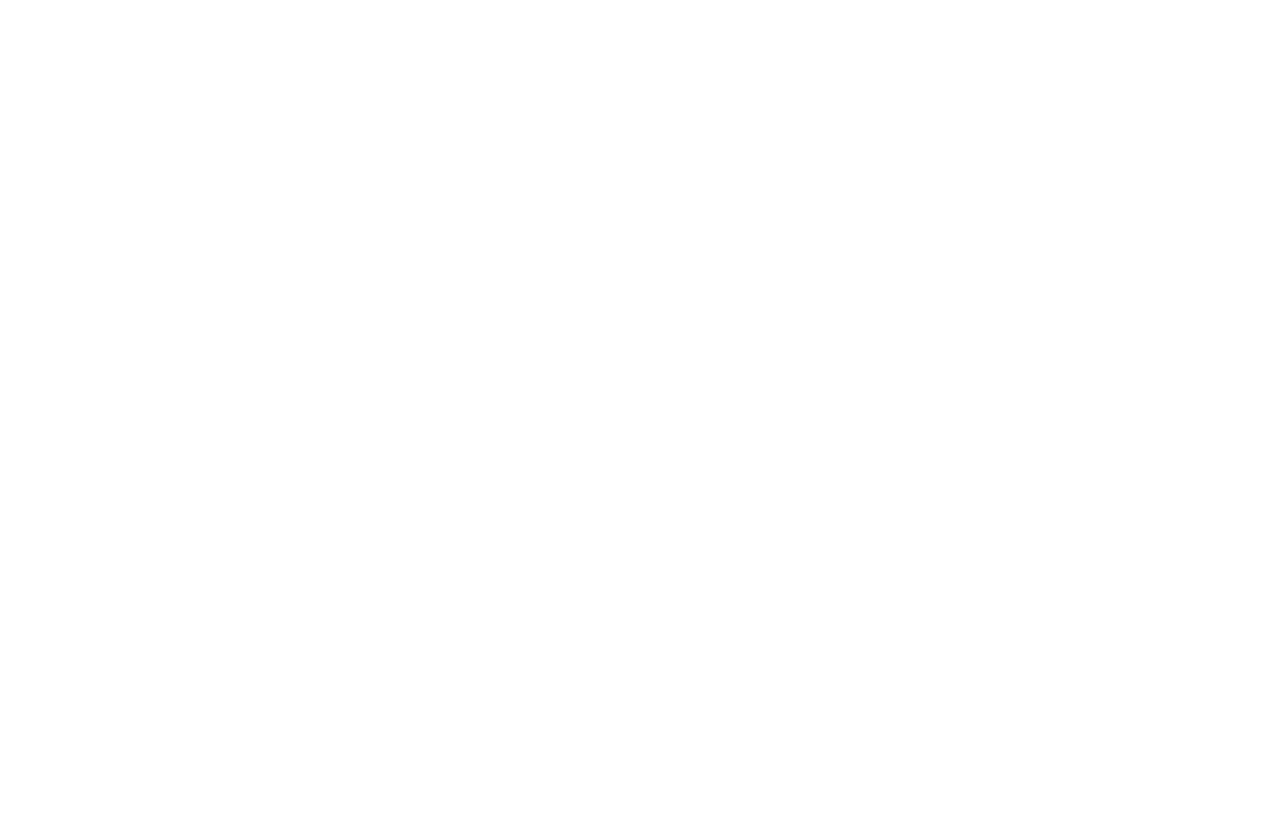
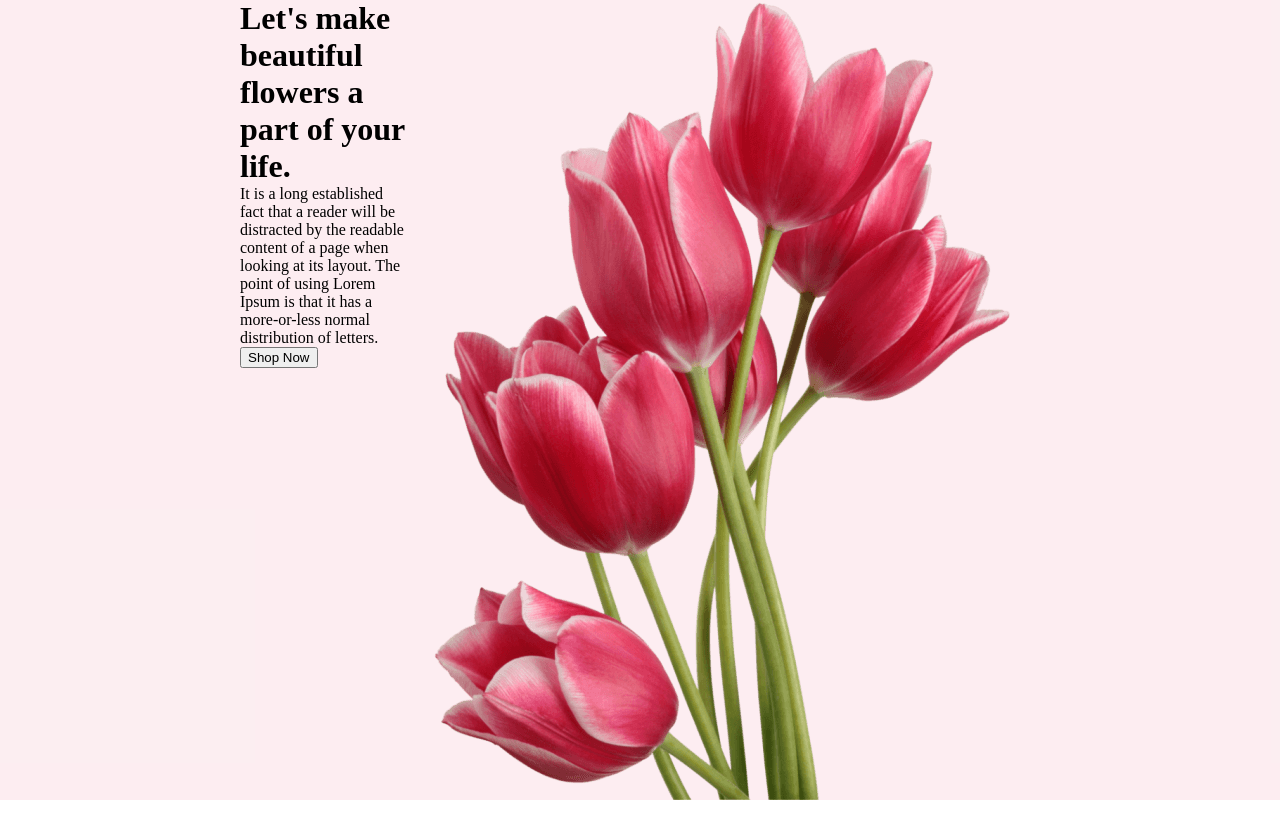
Before and after one commit to sayeed-cse/flower-shop-assignment, a plain HTML site: page index.html in a window 1280 px wide. Before the commit the page ends 800 px from the top, so only its background shows below. Drawn offline with Linux system fonts and the light colour scheme.

Commit message:
heading done

```diff
--- a/index.html
+++ b/index.html
@@ -8,6 +8,15 @@
   <link rel="stylesheet" href="styles/style.css">
 </head>
 <body>
-
+  <header class="page_heading page_content">
+    <div class="banner">
+      <div>
+        <h1>Let's make beautiful flowers a part of your life.</h1>
+        <p>It is a long established fact that a reader will be distracted by the readable content of a page when looking at its layout. The point of using Lorem Ipsum is that it has a more-or-less normal distribution of letters.</p>
+        <button>Shop Now</button>
+      </div>
+      <img src="assets/pngwing 10.png" alt="">
+    </div>
+  </header>
 </body>
 </html>
--- a/styles/style.css
+++ b/styles/style.css
@@ -0,0 +1,18 @@
+*{
+  margin: 0;
+}
+.page_content{
+  padding: 0 240px;
+  margin-bottom: 128px;
+
+}
+.page_heading{
+  background-color: rgba(229, 84, 115, 0.10);
+}
+.banner{
+  display: flex;
+}
+.banner img{
+  width: 635px;
+height: 800px;
+}
```
